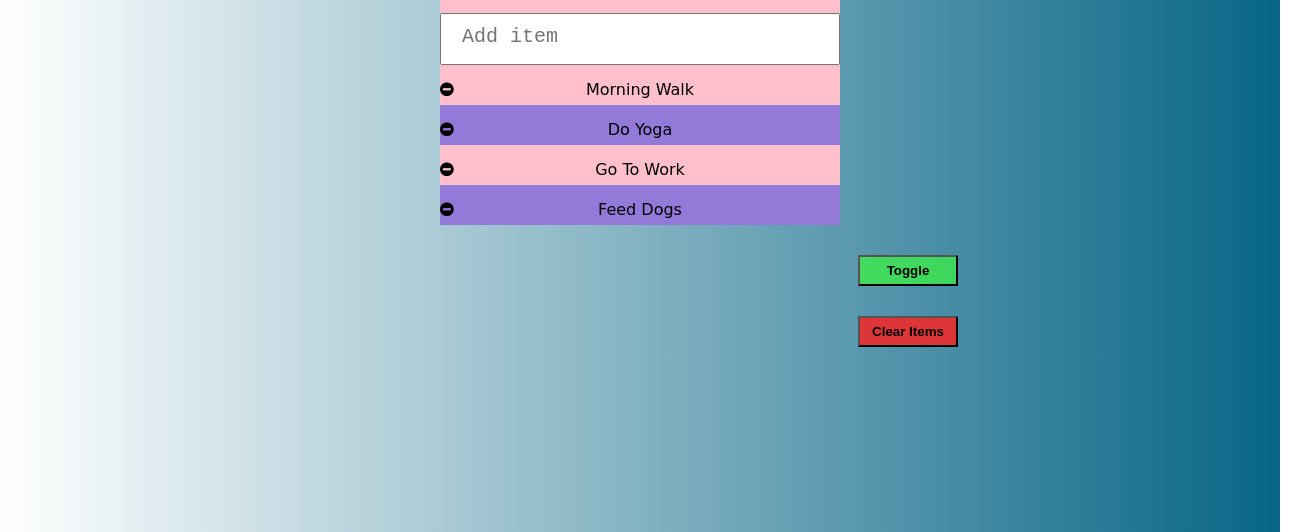
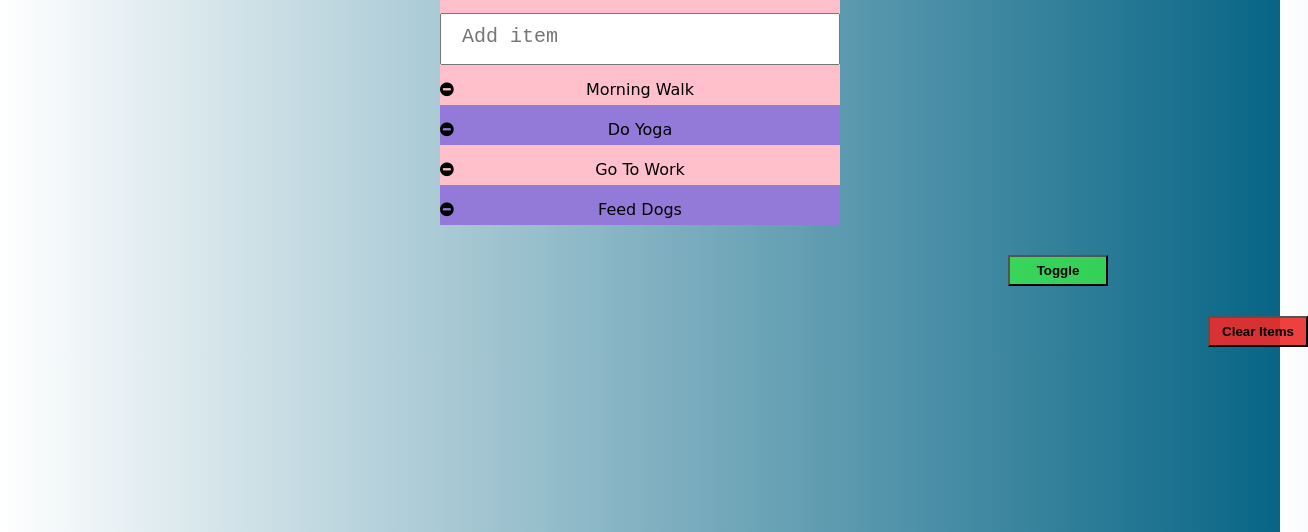
Before and after one commit to ShubhamSethi016/To-Do-List, a plain HTML site: page index.html in a window 1280 px wide. Shown: the part 268-800 px from the top of the page, 1308 px wide, since content can reach past the window. Drawn offline with nearby package versions, Linux system fonts and the light colour scheme.

Commit message:
Update style.css

```diff
--- a/style.css
+++ b/style.css
@@ -32,7 +32,7 @@ background: linear-gradient(to right, #fff, #076585); /* W3C, IE 10+/ Edge, Fire
 	text-align: center;
 	margin:  30px;
 	width: 100px;
-	margin-left: 850px;
+	margin-left: 1000px;
 	padding: 6px;
 	background-color: #3afb3aab;
 	font-weight: bold;
@@ -40,7 +40,7 @@ background: linear-gradient(to right, #fff, #076585); /* W3C, IE 10+/ Edge, Fire
 #clear{
 	text-align: center;
 	width: 100px;
-	margin-left: 850px;
+	margin-left: 1200px;
 	padding: 6px;
 	background-color: #ee2c2ce6;
 	font-weight: bold;
```
